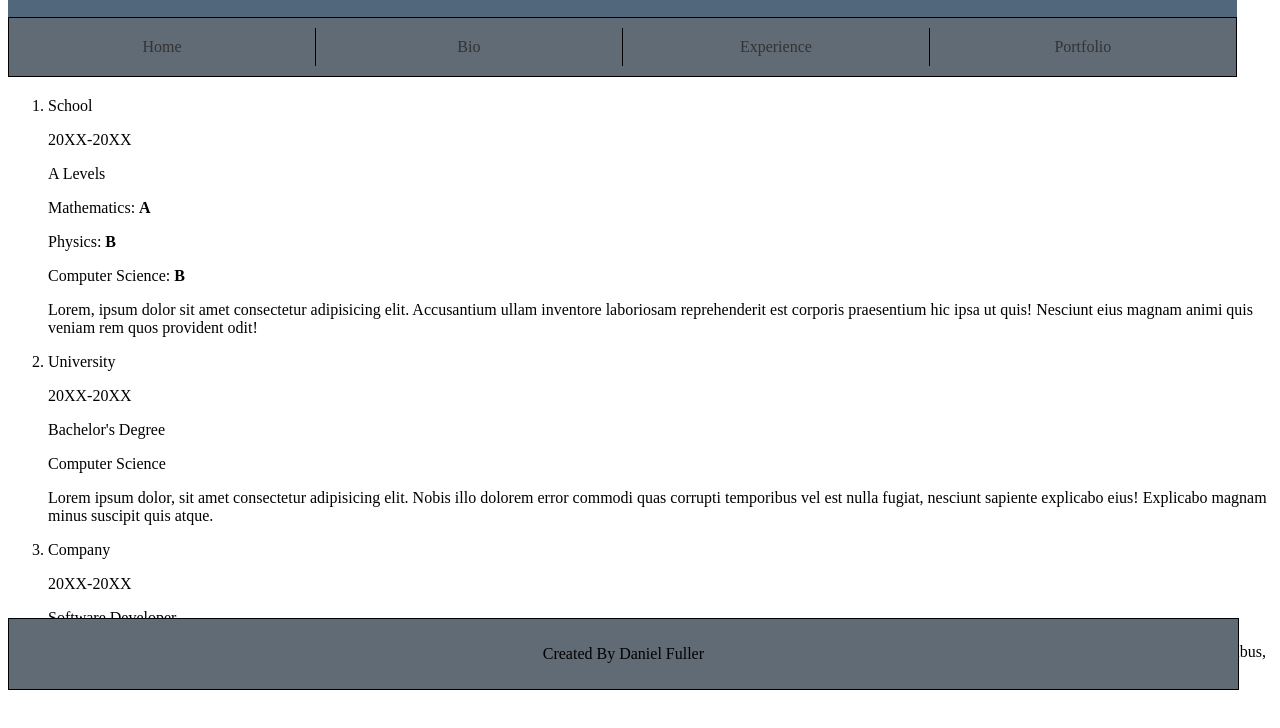
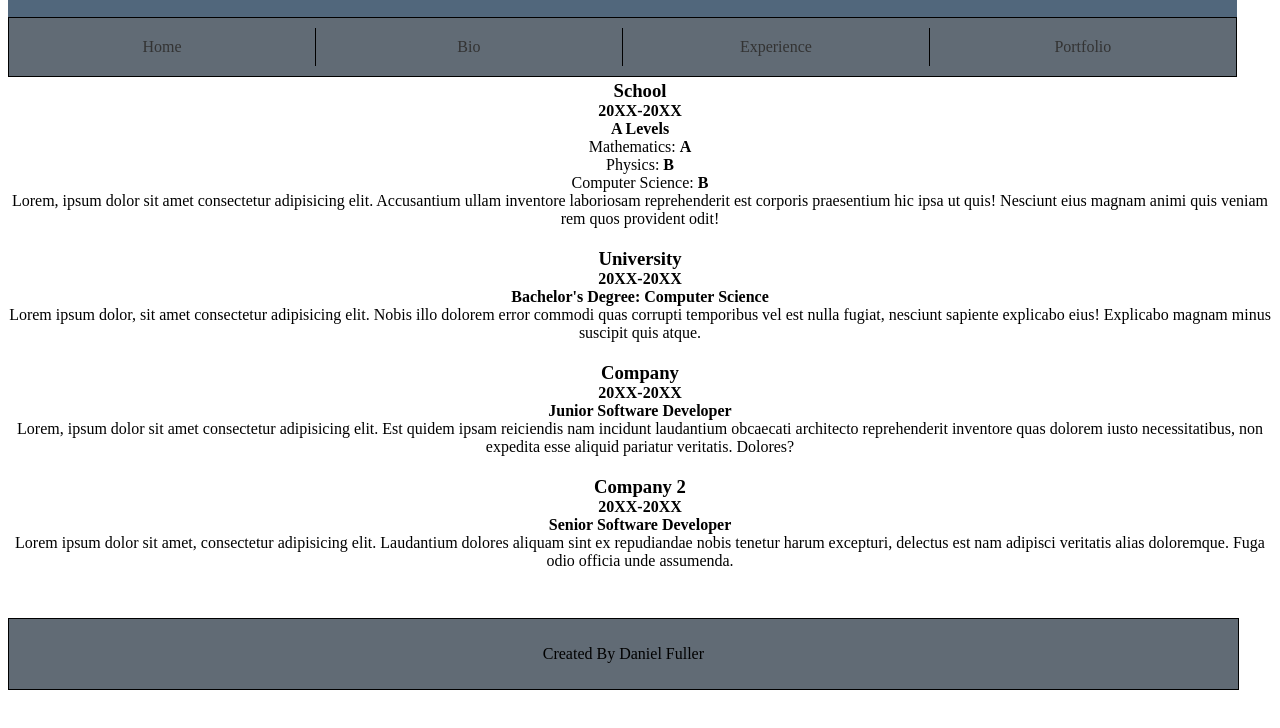
Before and after one commit to DanielXFuller/HTML-Resume, a plain HTML site: page experience.html in a window 1280 px wide. Shown: the part 110-838 px from the top of the page. After the commit the page ends 800 px from the top, so only its background shows below. Drawn offline with Linux system fonts and the light colour scheme.

Commit message:
Reformated the experience section, added content to bio and pictures to portfolio

```diff
--- a/experience.html
+++ b/experience.html
@@ -22,9 +22,9 @@
 
     <ol>
         <li>
-            <p>School</p>
-            <p>20XX-20XX</p>
-            <p>A Levels</p>
+            <h3>School</h3>
+            <h4>20XX-20XX</h4>
+            <h4>A Levels</h4>
             <p>Mathematics: <span class = "grade">A</span></p>
             <p>Physics: <span class = "grade">B</span></p>
             <p>Computer Science: <span class = "grade">B</span></p>
@@ -34,23 +34,31 @@
                 veniam rem quos provident odit!</p>
         </li>
         <li>
-            <p>University</p>
-            <p>20XX-20XX</p>
-            <p>Bachelor's Degree</p>
-            <p>Computer Science</p>
+            <h3>University</h3>
+            <h4>20XX-20XX</h4>
+            <h4>Bachelor's Degree: Computer Science</h4>
             <p>Lorem ipsum dolor, sit amet consectetur adipisicing elit.
                 Nobis illo dolorem error commodi quas corrupti temporibus vel
                 est nulla fugiat, nesciunt sapiente explicabo eius! Explicabo
                 magnam minus suscipit quis atque.</p>
         </li>
         <li>
-            <p>Company</p>
-            <p>20XX-20XX</p>
-            <p>Software Developer</p>
+            <h3>Company</h3>
+            <h4>20XX-20XX</h4>
+            <h4>Junior Software Developer</h4>
             <p>Lorem, ipsum dolor sit amet consectetur adipisicing elit.
                 Est quidem ipsam reiciendis nam incidunt laudantium obcaecati
                 architecto reprehenderit inventore quas dolorem iusto necessitatibus,
                 non expedita esse aliquid pariatur veritatis. Dolores?</p>
+        </li>
+        <li>
+            <h3>Company 2</h3>
+            <h4>20XX-20XX</h4>
+            <h4>Senior Software Developer</h4>
+            <p>Lorem ipsum dolor sit amet, consectetur adipisicing elit. Laudantium dolores
+                aliquam sint ex repudiandae nobis tenetur harum excepturi, delectus
+                 est nam adipisci veritatis alias doloremque. Fuga odio officia
+                 unde assumenda.</p>
         </li>
     </ol>
 
--- a/styles.css
+++ b/styles.css
@@ -36,7 +36,7 @@ header > nav a:last-child {
 }
 
 body {
-    margin-top: 175px;
+    margin-top: 190px;
     display: flex;
     flex-direction: column;
     min-height: 100%;
@@ -74,3 +74,18 @@ img {
 .grade {
     font-weight: bold;
 }
+
+ol {
+    text-align: center;
+    list-style-type: none;
+    margin: 0;
+    padding: 0;
+  }
+
+li {
+    margin-bottom: 20px;
+}
+
+li h3, li h4, li p {
+    margin: 0;
+  }
```
Also changed, not shown: bio.html (+14 -1 lines), home.html (+1 -1 lines), portfolio.html (+4 -1 lines).
